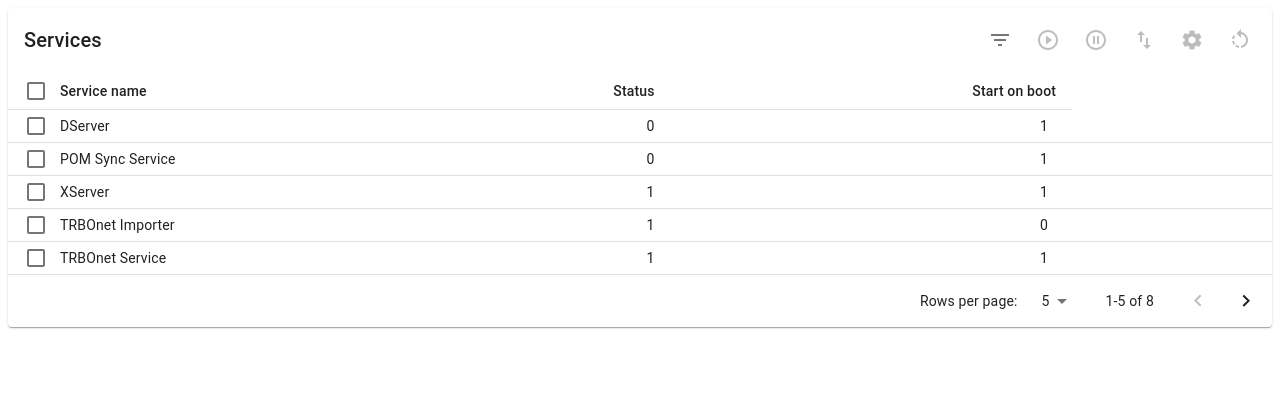
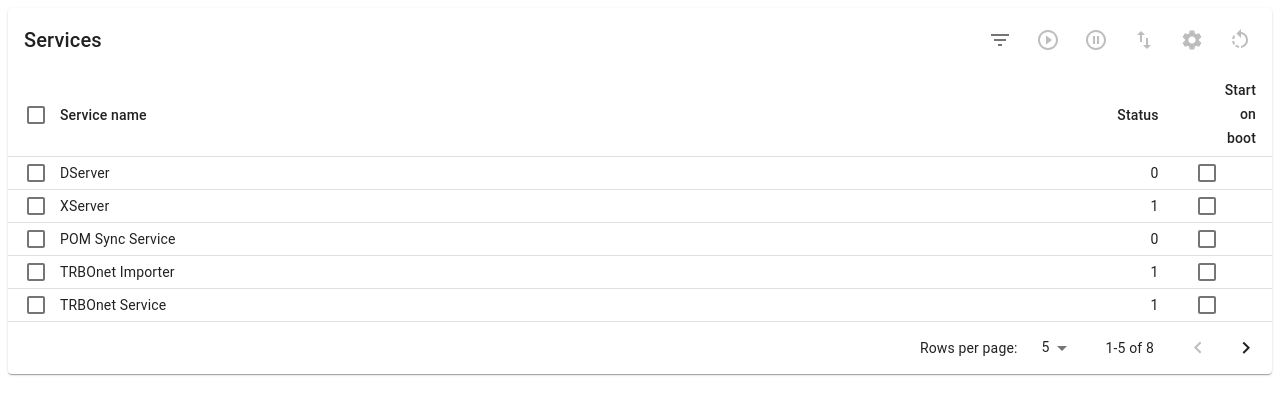
Before and after one commit to t76539/app3, a React (Create React App) app: page / in a window 1280 px wide. Shown: the top 414 px of the page. Built offline with nearby package versions, Linux system fonts and the light colour scheme.

Commit message:
+EnhancedTable.js

```diff
--- a/src/EnhancedTable.js
+++ b/src/EnhancedTable.js
@@ -25,7 +25,7 @@ import SwapVertIcon from '@material-ui/icons/SwapVert';
 import SettingsIcon from '@material-ui/icons/Settings';
 
 function createData(name, status, boot) {
-    return {name, calories: status, fat: boot};
+    return {name: name, status: status, boot: boot};
 }
 
 const rows = [
@@ -267,7 +267,8 @@ export default function EnhancedTable() {
     const handleClick = (event, name) => {
         const selectedIndex = selected.indexOf(name);
         let newSelected = [];
-
+        console.log('selectedIndex: ' + selectedIndex + ' name: ' + name);
+        console.log(event);
         if (selectedIndex === -1) {
             newSelected = newSelected.concat(selected, name);
         } else if (selectedIndex === 0) {
@@ -283,6 +284,10 @@ export default function EnhancedTable() {
 
         setSelected(newSelected);
     };
+
+    const handleCbClick = (event) => {
+        console.log('CheckBox.Click');
+    }
 
     const handleChangePage = (event, newPage) => {
         setPage(newPage);
@@ -331,7 +336,6 @@ export default function EnhancedTable() {
                                     return (
                                         <TableRow
                                             hover
-                                            onClick={(event) => handleClick(event, row.name)}
                                             role="checkbox"
                                             aria-checked={isItemSelected}
                                             tabIndex={-1}
@@ -340,6 +344,7 @@ export default function EnhancedTable() {
                                         >
                                             <TableCell padding="checkbox">
                                                 <Checkbox
+                                                    onClick={(event) => handleClick(event, row.name)}
                                                     checked={isItemSelected}
                                                     inputProps={{'aria-labelledby': labelId}}
                                                 />
@@ -347,10 +352,13 @@ export default function EnhancedTable() {
                                             <TableCell component="th" id={labelId} scope="row" padding="none">
                                                 {row.name}
                                             </TableCell>
-                                            <TableCell align="right">{row.calories}</TableCell>
-                                            <TableCell align="right">{row.fat}</TableCell>
-                                            <TableCell align="right">{row.carbs}</TableCell>
-                                            <TableCell align="right">{row.protein}</TableCell>
+                                            <TableCell align="right">{row.status}</TableCell>
+                                            {/*<TableCell align="right">{row.boot}</TableCell>*/}
+                                            <TableCell padding="checkbox">
+                                                <Checkbox
+                                                    onChange={(event) => handleCbClick(event)}
+                                                />
+                                            </TableCell>
                                         </TableRow>
                                     );
                                 })}
```
